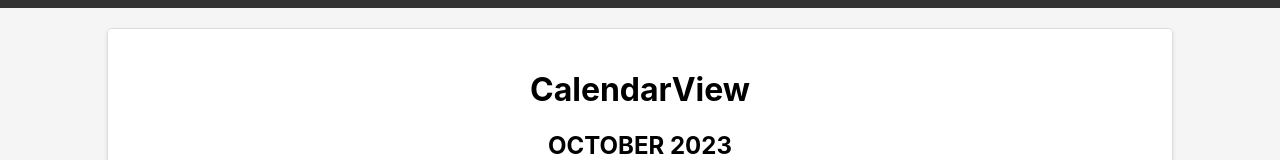
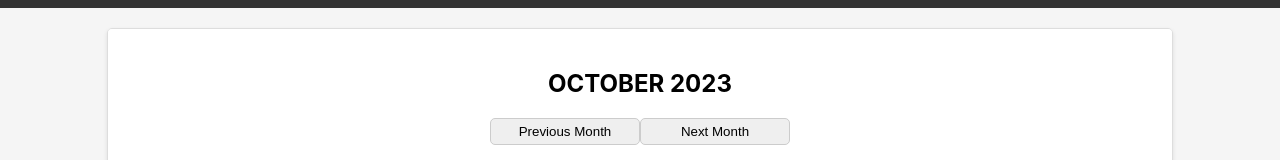
Before and after one commit to AlecZytkowski/plan_pulse, a React (Create React App) app in the folder plan_pulse/: page /dashboard in a window 1280 px wide. Both pictures are taken after a click on the item "Calendar". Shown: the part 218-378 px from the top of the page. Built offline with nearby package versions, Linux system fonts and the light colour scheme; no server answers.

Commit message:
Removed header from page.

```diff
--- a/plan_pulse/src/Pages/Dashboard/CalendarView.jsx
+++ b/plan_pulse/src/Pages/Dashboard/CalendarView.jsx
@@ -46,7 +46,6 @@ export const CalendarView = () => {
 
   return (
     <div>
-      <h1>CalendarView</h1>
       <div className="calendar">
         <div className="calendar-header">
           <h2>
```
